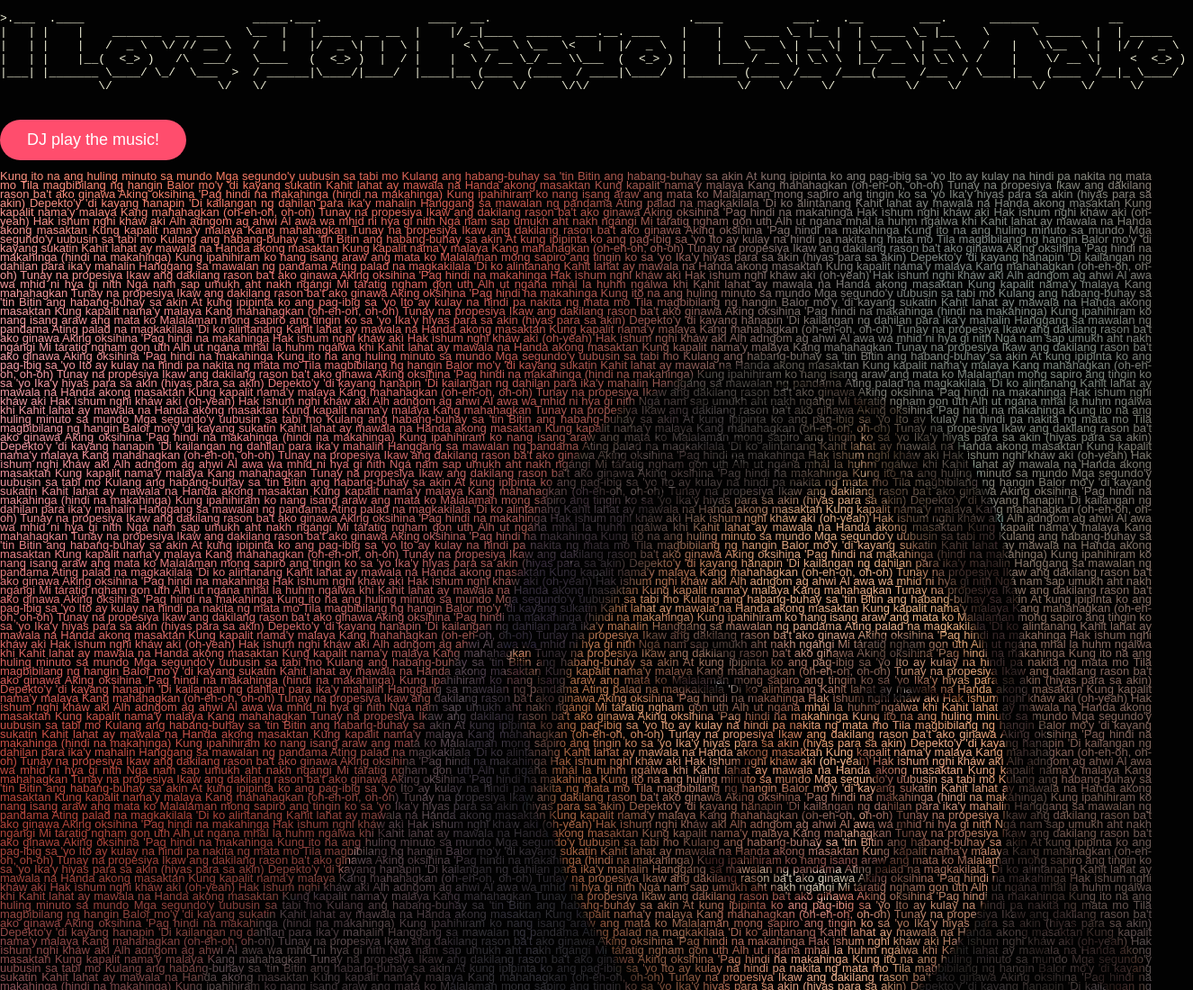
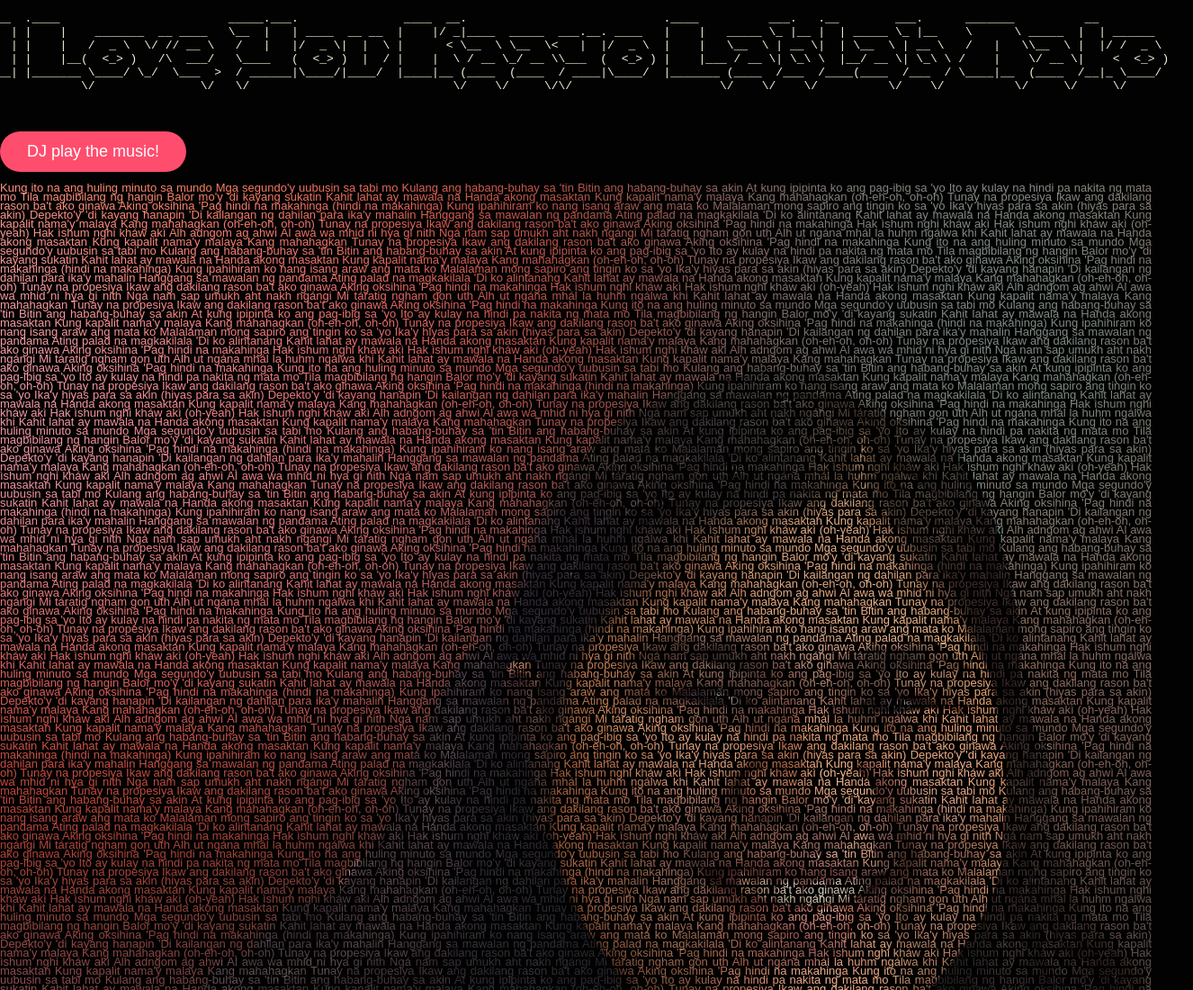
Before and after one commit to bandoxdev/bemyvalentines, a plain HTML site: page image.html in a window 1280 px wide. Shown: the top 1100 px of the page at 90% size, 1326 px wide, since content can reach past the window. Drawn offline with Linux system fonts and the light colour scheme.

Commit message:
Update image.html

```diff
--- a/image.html
+++ b/image.html
@@ -52,15 +52,27 @@
     background: #ff4d6d;
     color: white;
 }
+
+.banner {
+    display: flex;
+    justify-content: center;
+    align-items: center;
+}
+
 </style>
 </head>
 <body>
-<pre>>.___  .____                        _____.___.               ____  __.                            .____          ___.   .__        ___.      _______          __
+
+<div class="banner">
+<pre>
+.___  .____                        _____.___.               ____  __.                            .____          ___.   .__        ___.      _______          __
 |   | |    |    _______  __ ____   \__  |   | ____  __ __  |    |/ _|____  _____  ___.__. ____   |    |   _____ \_ |__ |  | _____ \_ |__    \      \ _____  |  | ______
 |   | |    |   /  _ \  \/ // __ \   /   |   |/  _ \|  |  \ |      < \__  \ \__  \<   |  |/  _ \  |    |   \__  \ | __ \|  | \__  \ | __ \   /   |   \\__  \ |  |/ /  _ \
 |   | |    |__(  <_> )   /\  ___/   \____   (  <_> )  |  / |    |  \ / __ \_/ __ \\___  (  <_> ) |    |___ / __ \| \_\ \  |__/ __ \| \_\ \ /    |    \/ __ \|    <  <_> )
 |___| |_______ \____/ \_/  \___  >  / ______|\____/|____/  |____|__ (____  (____  / ____|\____/  |_______ (____  /___  /____(____  /___  / \____|__  (____  /__|_ \____/
-              \/               \/   \/                             \/    \/     \/\/                     \/    \/    \/          \/    \/          \/     \/     \/      </pre>
+              \/               \/   \/                             \/    \/     \/\/                     \/    \/    \/          \/    \/          \/     \/     \/
+</pre>
+</div>
 
 <audio id="bg-music" loop>
     <source src="oksihina.mp3" type="audio/mpeg">
```
